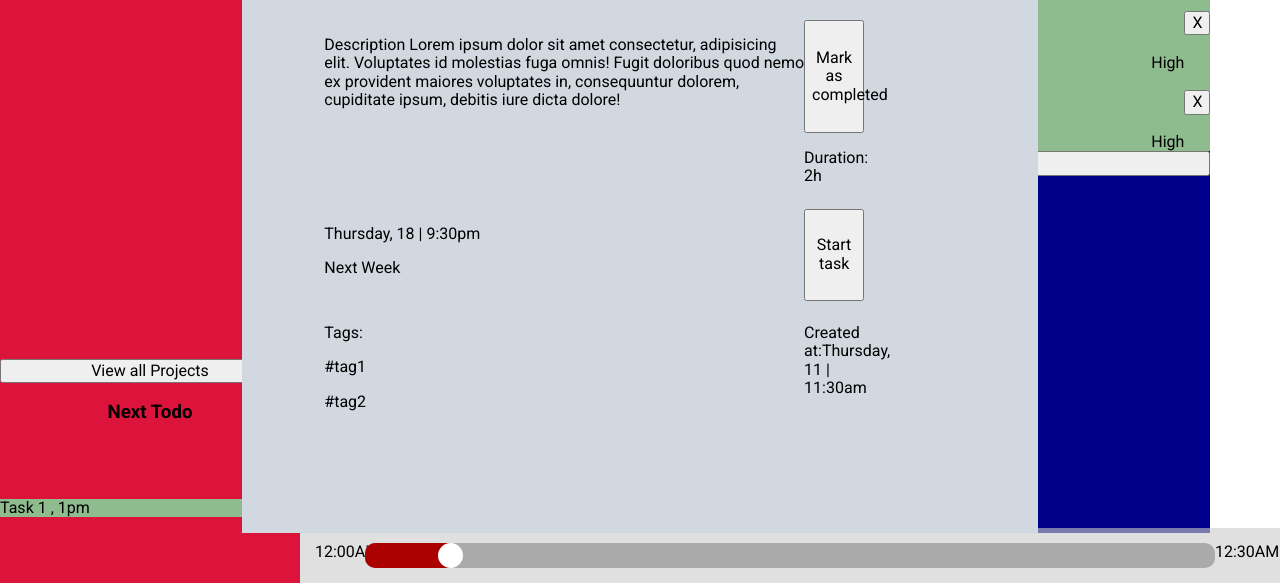
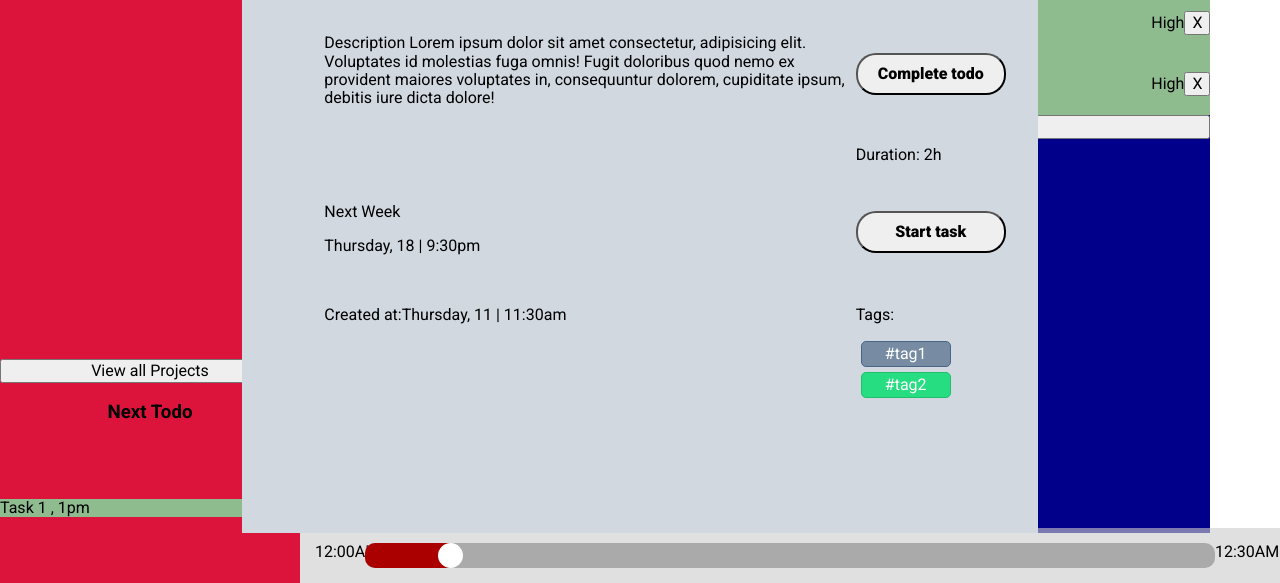
Before and after one commit to uryelah/Microverse-604-todo-list, a website built with webpack: page dist/index.html in a window 1280 px wide. Shown: the part 217-800 px from the top of the page. Built offline with nearby package versions, Linux system fonts and the light colour scheme.

Commit message:
Fix modal grid column bug and add tag child-card style and first card colors

```diff
--- a/dist/css/style.css
+++ b/dist/css/style.css
@@ -47,6 +47,63 @@ body {
   display: flex;
   width: 100%;
   justify-content: center;
+}
+
+.action-btn {
+  box-sizing: border-box;
+  padding: 10px 15px;
+  font-weight: 900;
+  border-radius: 20px;
+  height: min-content;
+  width: max-content;
+  min-width: 150px;
+  align-self: center;
+  white-space: nowrap;
+  overflow: hidden;
+  text-overflow: ellipsis;
+}
+
+.child-card {
+  margin: 0;
+  box-sizing: border-box;
+  padding: 3px 8px;
+  border: 1px solid var(--blue-horizon);
+  border-radius: 5px;
+  background-color: var(--blue-grey);
+  text-align: center;
+  color:#fff;
+  margin: 5px;
+}
+/*
+--fusion-red: #fc5c65;
+  --desire: #eb3b5a;
+  --orange-hibiscus: #fd9644;
+  --beniukon-bronze: #fa8231;
+  --flirtatious: #fed330;
+  --nyc-taxi: #f7b731;
+  --reptile-green: #26de81;
+  --algal-fuel: #20bf6b;
+  --maximum-blue-green: #2bcbba;
+  --turquoise-topaz: #0fb9b1;
+  --highblue: #45aaf2;
+  --boyzone: #2d98da;
+  --c64-ntsc: #4b7bec;
+  --royal-blue: #3867d6;
+  --lighter-purple: #a55eea;
+  --gloomy-purple: #8854d0;
+  --twinkle-blue: #d1d8e0;
+  --innuendo: #a5b1c2;
+  --blue-grey: #778ca3;
+  --blue-horizon: #4b6584;
+*/
+.card-red {
+  border-color: var(--desire);
+  background-color: var(--fusion-red);
+}
+
+.card-red {
+  border-color: var(--algal-fuel);
+  background-color: var(--reptile-green);
 }
 
 /* ------------------------------- */
@@ -164,7 +221,7 @@ body {
 
 .todo-details {
   display: grid;
-  grid-template-columns: 1fr 60px;
+  grid-template-columns: 1fr 100px;
 }
 
 .todo-details .todo-title {
@@ -172,49 +229,49 @@ body {
   grid-row: 1;
 }
 
-.todo-status {
+.todo-details .todo-status {
   grid-column: 1;
   grid-row: 2;
 }
 
-.todo-priority {
+.todo-details .todo-priority {
   grid-column: 2;
   grid-row: 2;
 }
 
-.todo-description {
+.todo-details .todo-description {
   grid-column: 1;
   grid-row: 3/4;
 }
 
-#toggle-completed {
+.todo-details #toggle-completed {
   grid-column: 2;
   grid-row: 3;
 }
 
-.todo-date-time {
+.todo-details .todo-date-time {
   grid-column: 1;
   grid-row: 5;
 }
 
-.todo-duration {
+.todo-details .todo-duration {
   grid-column: 2;
   grid-row: 4;
 }
 
-.todo-start-btn {
+.todo-details .todo-start-btn {
   grid-column: 2;
   grid-row: 5;
 }
 
-.todo-created-at {
-  grid-column: 2;
-  grid-row: 7;
+.todo-details .todo-created-at {
+  grid-column: 1;
+  grid-row: 8;
 }
 
-.todo-tags {
-  grid-column: 1;
-  grid-row: 7;
+.todo-details .todo-tags {
+  grid-column: 2;
+  grid-row: 8;
 }
 
 
@@ -368,6 +425,7 @@ body {
   grid-template-columns: repeat(3, max-content) 1fr repeat(2, max-content);
 }
 
+
 .todo-priority {
   grid-column: 5;
 }
--- a/dist/index.html
+++ b/dist/index.html
@@ -16,7 +16,7 @@
 
             <article id="0-todo-open" class="modal-details todo-details">
                 <h2 class="todo-title">Todo Title</h2>
-                <button id="toggle-completed" class="todo-incomplete" type="button">Mark as completed</button>
+                <button id="toggle-completed" class="todo-incomplete action-btn" type="button">Complete todo</button>
                 <p class="todo-description">Description
                     Lorem ipsum dolor sit amet consectetur, adipisicing elit. Voluptates id molestias fuga omnis! Fugit doloribus quod nemo ex provident maiores voluptates in, consequuntur dolorem, cupiditate ipsum, debitis iure dicta dolore!
                 </p>
@@ -25,8 +25,8 @@
                     <p>Priority: <span class=" priority priority-high">High</span></p>
                 </div>
                 <div class="todo-date-time">
+                    <p class="remaning-time">Next Week</p>
                     <p class="day-time">Thursday, 18 | 9:30pm</p>
-                    <p class="remaning-time">Next Week</p>
                 </div>
                 <div class="todo-status">
                     <p>Status: <span class="status status-completed">Completed</span></p>
@@ -34,11 +34,11 @@
                 <div class="todo-duration">
                     <p>Duration: <span class="duration">2h</span></p>
                 </div>
-                <button type="button" class="todo-start-btn">Start task</button>
+                <button type="button" class="todo-start-btn action-btn">Start task</button>
                 <div class="todo-tags">
                     <p>Tags:</p>
-                    <p class="todo-tag">#tag1</p>
-                    <p class="todo-tag">#tag2</p>
+                    <p class="todo-tag child-card">#tag1</p>
+                    <p class="todo-tag child-card card-red">#tag2</p>
                 </div>
             </article>
 
```
